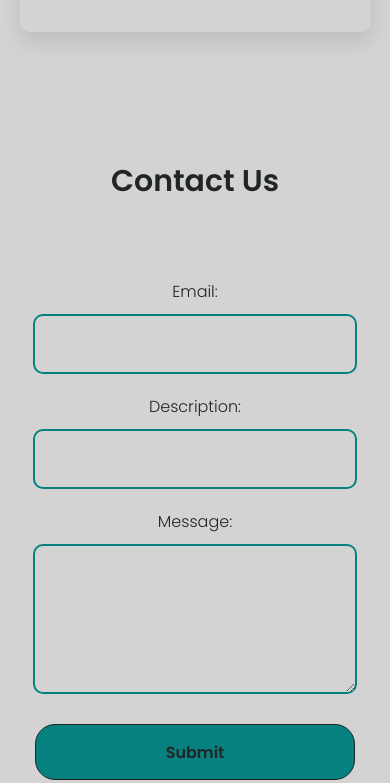
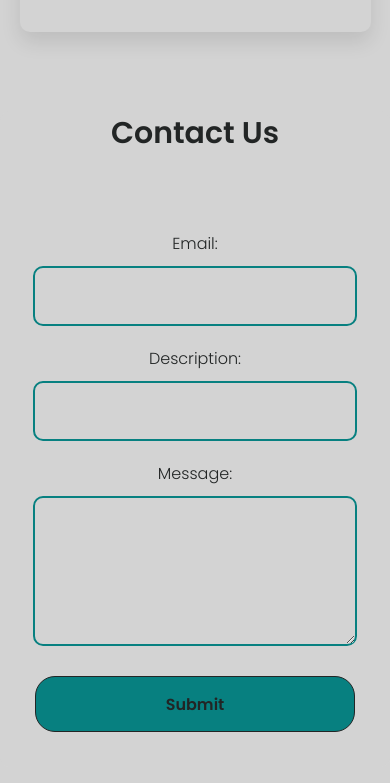
Before and after one commit to Ahsnd/Myportfolio, a plain HTML site: page index.html in a window 390 px wide. Shown: the part 3802-4585 px from the top of the page. Drawn offline with nearby package versions, Linux system fonts and the light colour scheme.

Commit message:
Update style.css

```diff
--- a/src/style.css
+++ b/src/style.css
@@ -450,7 +450,7 @@ textarea {
     font-size: 30px;
   }
   .form {
-    margin-top: 100rem;
+    margin-top: 97rem;
     padding-top: 40px;
   }
 
```
